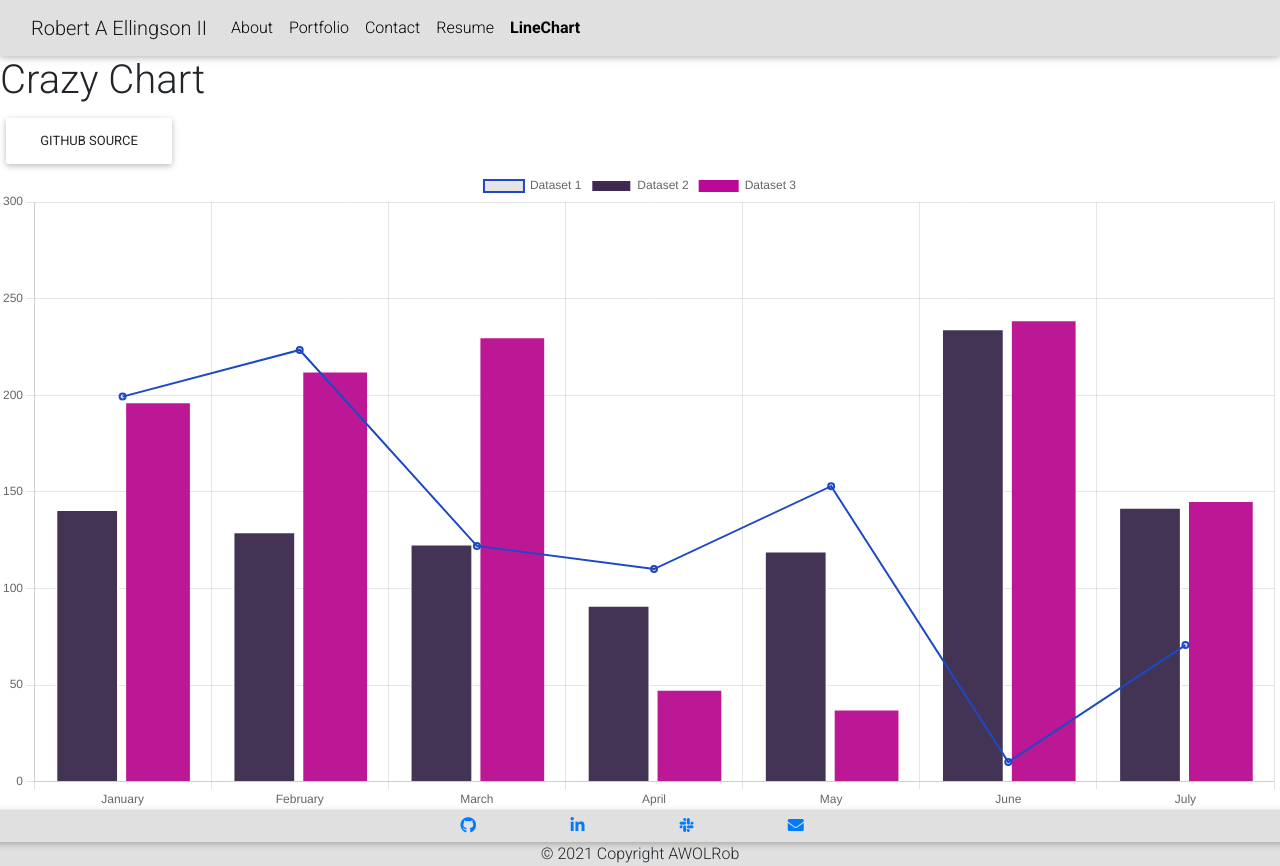
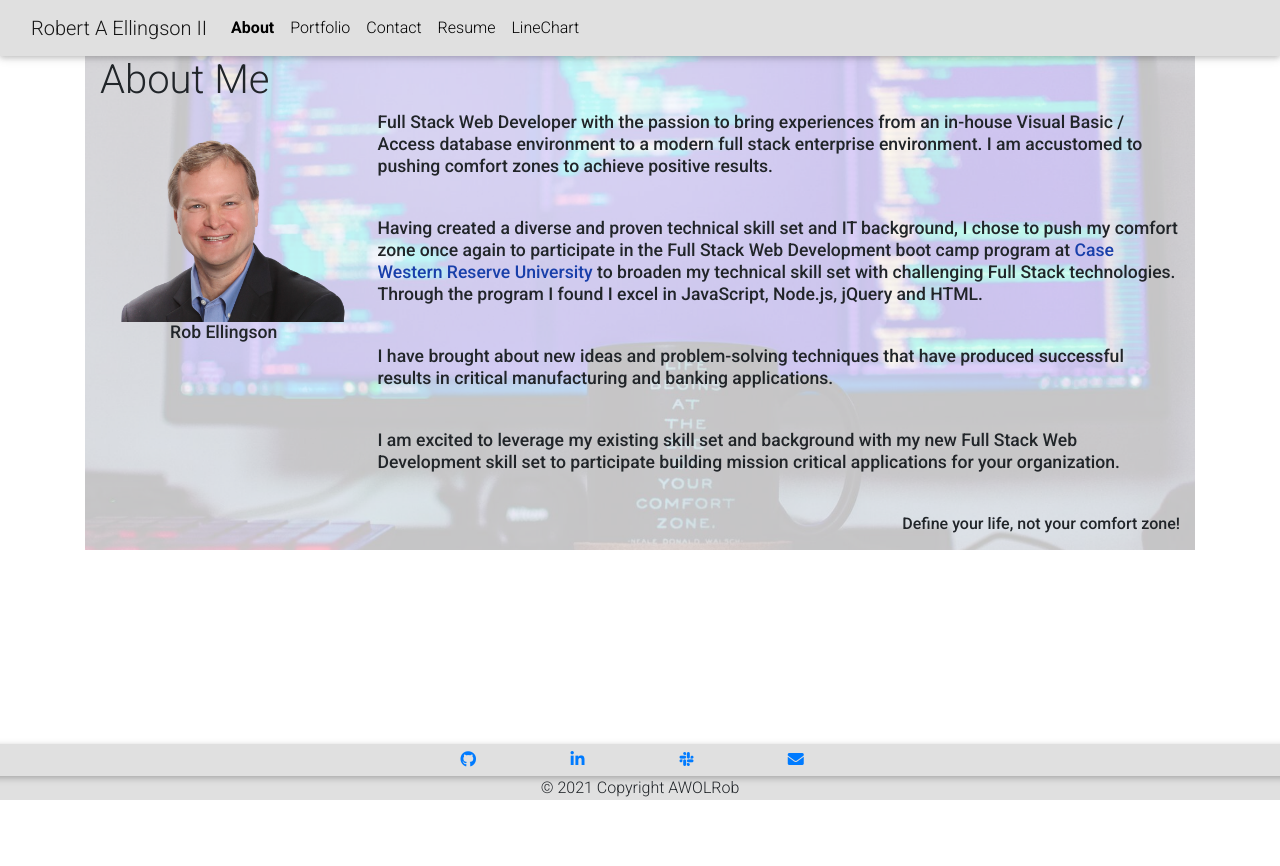
Before and after one commit to awolrob/react-portfolio, a React (Create React App) app: page / in a window 1280 px wide. After the commit the page ends 800 px from the top, so only its background shows below. Built offline with nearby package versions, Linux system fonts and the light colour scheme; the HTML template or start-up script is replaced by a standard one.

Commit message:
update card style

```diff
--- a/src/assets/projectData.json
+++ b/src/assets/projectData.json
@@ -10,7 +10,7 @@
   {
     "id": 2,
     "name": "Binge Bucket",
-    "image": "https://mdbcdn.b-cdn.net/img/Photos/Horizontal/Work/4-col/img%20%2814%29.jpg",
+    "image": "BingeBucket.JPG",
     "deployLink": "https://whispering-everglades-56821.herokuapp.com/",
     "githubLink": "https://github.com/awolrob/BingeBucket",
     "techUsed": "Full Stack - MySQL Node.js Express.js"
--- a/src/components/Footer.js
+++ b/src/components/Footer.js
@@ -3,10 +3,10 @@ import { MDBCol, MDBContainer, MDBRow, MDBFooter, MDBIcon } from 'mdb-react-ui-k
 const Footer = () => {
     return (
         <MDBFooter bgColor="light" style={{
-            // position: "fixed",
-            // left: 0,
-            // bottom: 0,
-            // width: "100%"
+            position: "fixed",
+            left: 0,
+            bottom: 0,
+            width: "100%"
         }} >
             <div>
                 <MDBRow className="text-center py-1" center style={{ boxShadow: "0 2px 5px 0 rgba(0,0,0,0.16),0 2px 10px 0 rgba(0,0,0,0.12)" }}>
--- a/src/components/Header.js
+++ b/src/components/Header.js
@@ -8,7 +8,7 @@ import LineChart from './pages/LineChart'
 
 function Header() {
 
-  const [currentPage, handlePageChange] = useState('LineChart');
+  const [currentPage, handlePageChange] = useState('About');
 
   const renderPage = () => {
     switch (currentPage) {
--- a/src/components/pages/ProjectCard.js
+++ b/src/components/pages/ProjectCard.js
@@ -1,19 +1,5 @@
-
 import React from 'react';
 import { MDBCard, MDBCol, MDBIcon } from 'mdb-react-ui-kit';
-
-import image1 from "../../assets/images/BingeBucket.JPG";
-import image2 from "../../assets/images/CanICamp.jpeg";
-import image3 from "../../assets/images/18-nosql-challenge.gif";
-import image4 from "../../assets/images/food-festival.PNG";
-import image5 from "../../assets/images/weather-dashboard.PNG";
-import image6 from "../../assets/images/budget-tracker.PNG";
-import image7 from "../../assets/images/robot-gladiators.JPG";
-import image8 from "../../assets/images/BottegeHTMLCSS.JPG";
-import image9 from "../../assets/images/Oven-Charts.gif";
-import image10 from "../../assets/images/PwrPlus.JPG";
-import image11 from "../../assets/images/NorlakeMfg.JPG";
-import image12 from "../../assets/images/KalronLLC.JPG";
 
 // Props are passed through our functional component.
 function ProjectCard(props) {
@@ -22,32 +8,29 @@ function ProjectCard(props) {
     <MDBCol className="p-4 col-xl-3 col-lg-4 col-md-6 col-sm-12 col-xs-12">
       <MDBCard
       style={{
-          // backgroundImage: `url('${image1}')`,
-          // backgroundImage: `url('${props.image}')`,
         // backgroundImage: "url('https://mdbcdn.b-cdn.net/img/Photos/Horizontal/Work/4-col/img%20%2814%29.jpg')",
         // background: "linear-gradient(rgba(0, 0, 0, -0.5), rgba(0, 0, 0, 0.5)), url('https://mdbcdn.b-cdn.net/img/Photos/Horizontal/Work/4-col/img%20%2814%29.jpg')",
-
-          background: "linear-gradient( rgba(0, 0, 0, -0.5), rgba(0, 0, 0, 0.5) ), "+`url('${image1}')`,
+        // backgroundImage: `url(../../assets/images/${props.image})`,
         backgroundSize: "cover",
         backgroundPosition: "center",
         backgroundRepeat: "no-repeat"
       }}
       >
-        {/* <img
+          <img
             src={require(`../../assets/images/${props.image}`).default}
-          /> */}
+          />
 
         <div className=' d-flex align-items-center py-5 px-4' >
           <div>
             <h3>
               {props.name}
               <a href={props.githubLink} target="_blank" className="px-2"              >
-                <MDBIcon size="xs" className="hide" fab icon="github" style={{ color: "black" }} />
+                <MDBIcon className="hide" fab icon="github" style={{color: "black"}}/>
               </a>
             </h3>
             <p>{props.techUsed}</p>
             <a href={props.deployLink} target="_blank"             >
-              <p className="hide" style={{ color: "black" }}>View Deployed App</p>
+              <p className="hide" style={{color: "black"}}>View Deployed App</p>
             </a>
           </div>
         </div>
--- a/src/index.css
+++ b/src/index.css
@@ -41,7 +41,7 @@ h6 {
 } */
 
 .hide:hover {
-  color: whitesmoke!important;
+  color: darkgray!important;
 }
 
 p>a {
```
Lines whose indentation alone changed are shown as unchanged.
